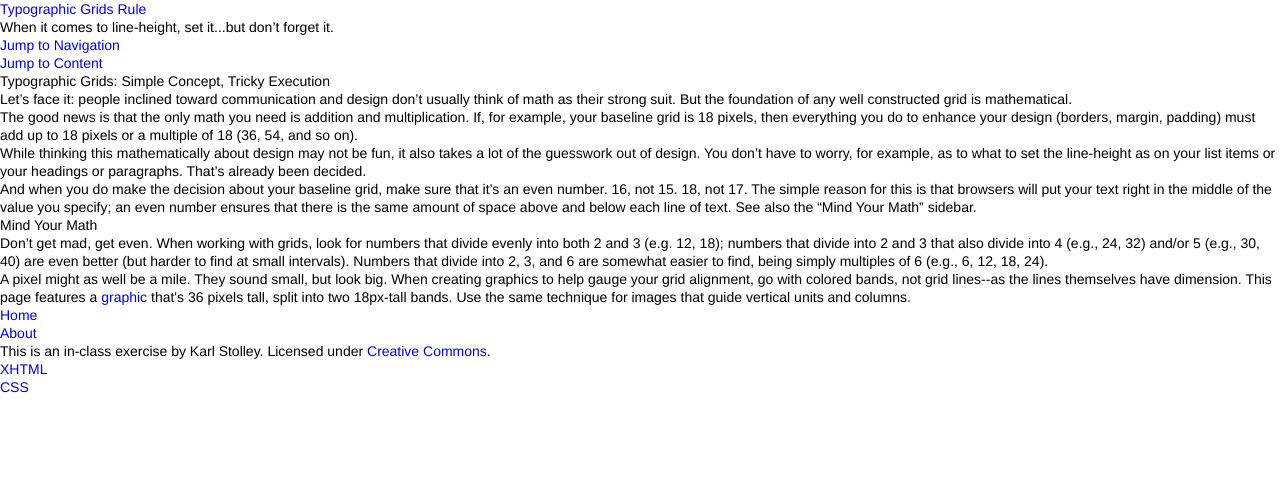
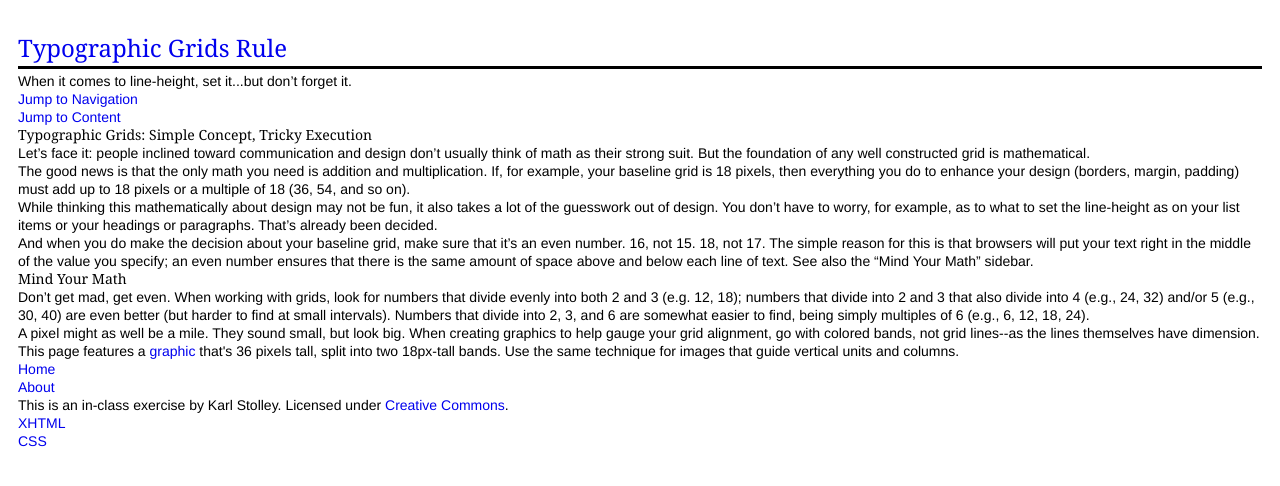
Before and after one commit to profstolley/grids, a plain HTML site: page index.htm in a window 1280 px wide. Drawn offline with Linux system fonts and the light colour scheme.

Commit message:
Added styles to all headings, esp. h1

```diff
--- a/screen.css
+++ b/screen.css
@@ -19,6 +19,7 @@ html {
     no matter the page size:
   */
   background-image: url("img/18px-baseline.png");
+  padding: 18px;
 }
 
 body {
@@ -37,6 +38,15 @@ body {
 }
 
 /* Headings */
+h1,h2,h3,h4,h5,h6 { font-family: Georgia, "Times New Roman", serif; } /* Make all headings Georgia/serif */
+
+h1 {
+  font-size: 24px;
+  line-height: 36px;
+  border-bottom: 3px solid black;
+  margin-top: 12px;
+  margin-bottom: 3px;
+}
 
 /* Paragraphs */
 
```
